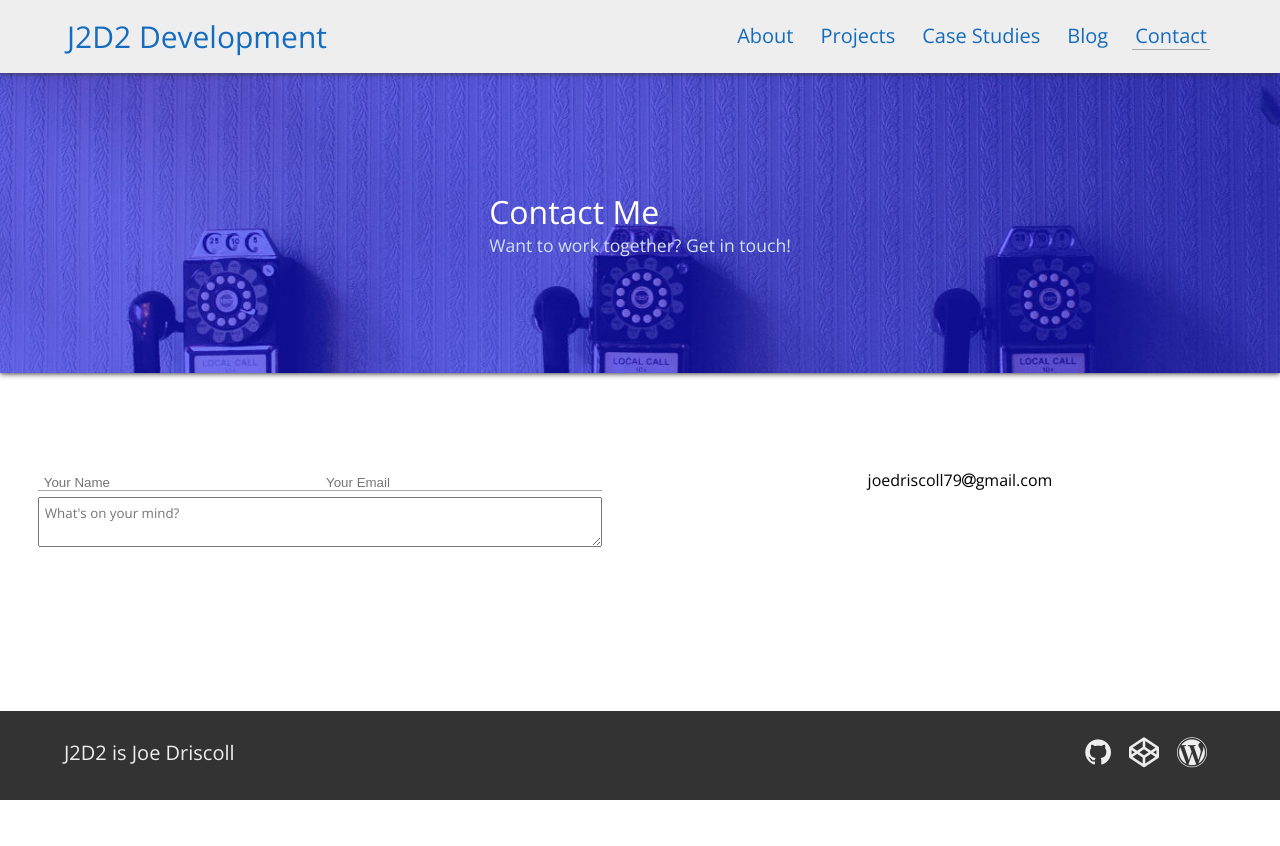
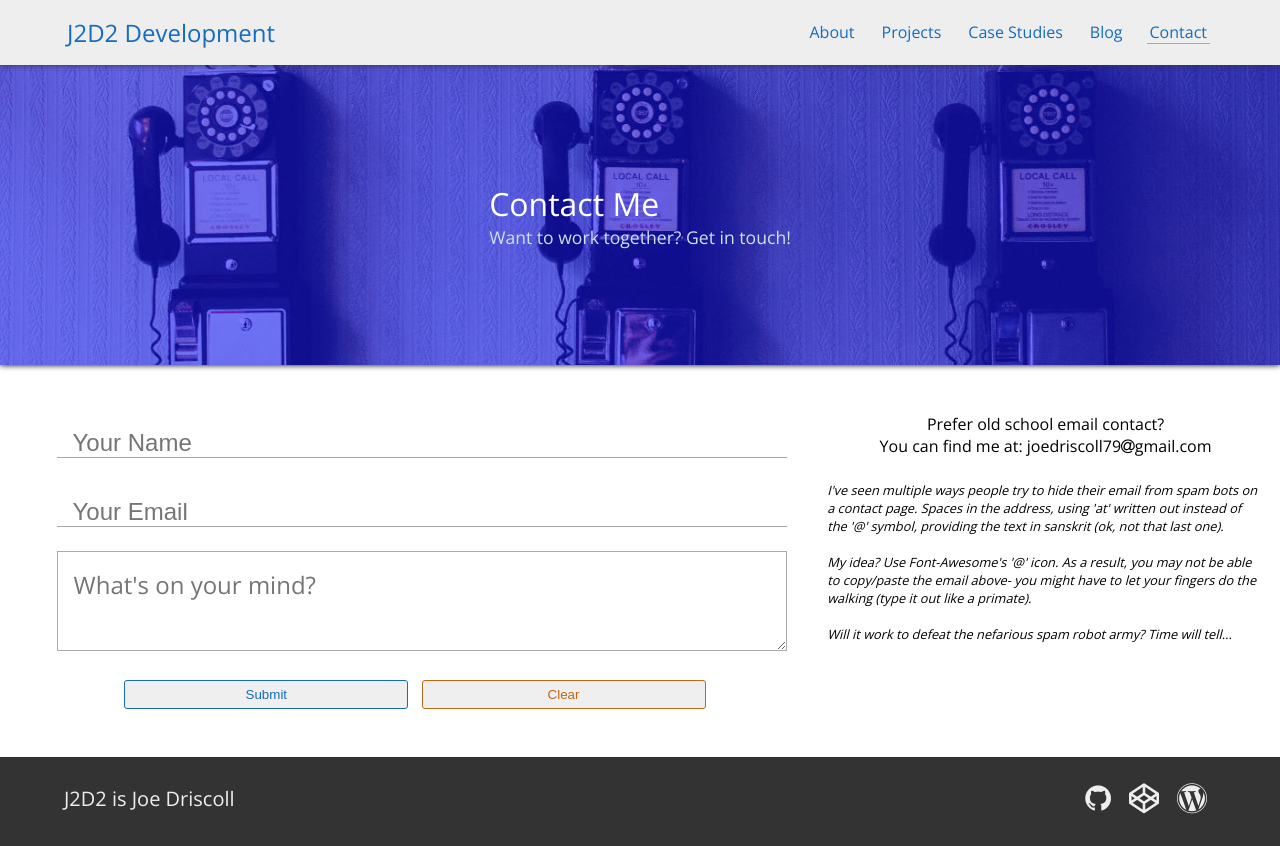
Before and after one commit to J2D2Development/j2d2-website-angular, an Angular app: page /contact in a window 1280 px wide. Before the commit the page ends 800 px from the top, so only its background shows below. Built offline with nearby package versions, Linux system fonts and the light colour scheme.

Commit message:
Contact form formatting

```diff
--- a/angular-cli.json
+++ b/angular-cli.json
@@ -8,9 +8,9 @@
       "root": "src",
       "outDir": "dist",
       "assets": [
-  "assets",
-  "favicon.ico"
-],
+        "assets",
+        "favicon.ico"
+      ],
       "index": "index.html",
       "main": "main.ts",
       "polyfills": "polyfills.ts",
--- a/src/app/contact/contact.component.html
+++ b/src/app/contact/contact.component.html
@@ -10,14 +10,28 @@
 </h1>
 
 <div class="contact">
-    <div>
+    <div class="contact-side contact-main">
       <form>
         <input type="text" placeholder="Your Name" />
         <input type="text" placeholder="Your Email" />
         <textarea placeholder="What's on your mind?"></textarea>
+        <div class="button-group">
+          <button type="submit" class="primary-color--link">Submit</button>
+          <button type="button" class="warning-color--link">Clear</button>
+        </div>
       </form>
     </div>
-    <div>
-      joedriscoll79<i class="fa fa-at" aria-hidden="true"></i>gmail.com
+    <div class="contact-side contact-minor">
+        <div style="margin-bottom: 1.5em;">
+          Prefer old school email contact?<br />
+          You can find me at: joedriscoll79<i class="fa fa-at" aria-hidden="true"></i>gmail.com
+        </div>
+        <div class="muted text-left">
+          I've seen multiple ways people try to hide their email from spam bots on a contact page.  Spaces in the address, using 'at' written out instead of the '@' symbol, providing the text in sanskrit (ok, not that last one).<br />
+          <br />
+          My idea?  Use Font-Awesome's '@' icon.  As a result, you may not be able to copy/paste the email above- you might have to let your fingers do the walking (type it out like a primate).<br />
+          <br />
+          Will it work to defeat the nefarious spam robot army?  Time will tell...
+        </div>
     </div>
 </div>
--- a/src/app/contact/contact.component.scss
+++ b/src/app/contact/contact.component.scss
@@ -12,43 +12,66 @@
 .contact {
     display: flex;
     justify-content: space-around;
-    margin: 3em 0 3em 0;
     text-align: center;
-    padding: 3em 0 3em 0;
+    padding: 3em 1em 3em 1em;
 
-    div {
-        width: 49%;
+    .contact-main {
+        width: 65%;
+        min-width: 65%;
+    }
+
+    .contact-side {
+        display: flex;
+        justify-content: space-between;
+
+        input, textarea {
+            width: 90%;
+            min-width: 250px;
+            font-size: 1.5em;
+            color: #333;
+            margin-bottom: 1em;
+            transition: border 0.3s ease-in-out;
+        }
 
         input[type=text] {
-            width: 45%;
-            color: #333;
-            margin-bottom: 6px;
             border: 0;
             border-bottom: 1px solid #aaa;
-            padding: 6px 6px 0 6px;
+            padding: 16px 16px 0 16px;
+        }
+        input[type=text]:focus {
+            outline: 0;
+            border-bottom: 1px solid #333;
         }
 
         textarea {
-            width: 90%;
-            border: 1ps solid #333;
-            color: #333;
-            margin-bottom: 6px;
-            padding: 6px;
+            border: 1px solid #aaa;
+            padding: 16px;
             font-family: inherit;
         }
-
-        input[type=submit] {
-            width: 85%;
-            background-color: #eee;
+        textarea:focus {
+            outline: 0;
             border: 1px solid #333;
-            padding: 3px;
-            color: #156cbe;
-            transition: all 0.3s ease-in-out;
         }
 
-        input[type=submit]:hover {
-            background-color: #fff;
-            border: 1px solid #eee;
+        .button-group {
+            display: flex;
+            justify-content: center;
+        }
+
+        button {
+            width: 35%;
+            min-width: 75px;
+            margin: 0 1em 0 0;
+            cursor: pointer;
+            border-radius: 3px;
+        }
+        button:focus {
+            outline: 0;
         }
     }
+
+    .contact-minor {
+        flex-direction: column;
+        justify-content: flex-start;
+    }
 }
--- a/src/styles.scss
+++ b/src/styles.scss
@@ -1,4 +1,7 @@
-/* You can add global styles to this file, and also import other style files */
+$primary-color: #156cbe;
+$primary-color-accent: #333;
+$comp-color: #be6715;
+
 * {
   box-sizing: border-box;
 }
@@ -16,7 +19,7 @@ body {
   width: 100%;
   font-size: 1.25em;
   padding: 16px 0 16px 0;
-  color: #156cbe;
+  color: $primary-color;
   background-color: #eee;
   position: fixed;
   top: 0;
@@ -27,9 +30,8 @@ body {
 .header {
   z-index: 9999;
   width: 100%;
-  font-size: 1.25em;
   padding: 16px 0 16px 0;
-  color: #156cbe;
+  color: $primary-color;
   background-color: #eee;
   box-shadow: 0 0 6px #333;
 }
@@ -147,13 +149,7 @@ h1 {
   transform: scale(0);
 }
 
-// .work-bg {
-//   margin: 0;
-//   background-image: url(https://images.unsplash.com/uploads/141103282695035fa1380/95cdfeef?dpr=1.5&auto=format&crop=entropy&fit=crop&w=1500&h=770&q=80&cs=tinysrgb);
-//   background-position: center top;
-//   background-size: cover;
-//   background-attachment: fixed;
-// }
+
 .sub-screen-bg {
   margin: 0;
   background-position: center top;
@@ -267,7 +263,7 @@ hr {
 .subheader {
   display: block;
   font-size: 0.55em;
-  color: #156cbe;
+  color: $primary-color;
 }
 
 .subheader-light {
@@ -284,13 +280,13 @@ hr {
   margin: 16px auto;
   padding: 6px;
   text-align: center;
-  color: #156cbe;
-  border: 1px solid #156cbe;
+  color: $primary-color;
+  border: 1px solid $primary-color;
   transition: all 0.3s ease;
 }
 
 .primary-color--link:hover {
-  background-color: #156cbe;
+  background-color: $primary-color;
   color: #eee;
 }
 
@@ -311,7 +307,23 @@ hr {
 
 .reversed-color--link:hover {
   background-color: #eee;
-  color: #156cbe;
+  color: $primary-color;
+}
+
+.warning-color--link {
+  display: inline-block;
+  text-decoration: none;
+  margin: 16px auto;
+  padding: 6px;
+  text-align: center;
+  color: $comp-color;
+  border: 1px solid $comp-color;
+  transition: all 0.3s ease;
+}
+
+.warning-color--link:hover {
+  background-color: $comp-color;
+  color: #eee;
 }
 
 #header-one {
@@ -325,6 +337,14 @@ hr {
 
 .mobile-menu-wrapper {
   display: none;
+}
+
+.muted {
+    font-size: 0.8em;
+    font-style: italic;
+}
+.text-left {
+    text-align: left;
 }
 
 
```
Also changed, not shown: notes/notes-main.txt (added), 1 other file (tests, documents, lock files or other folders).
